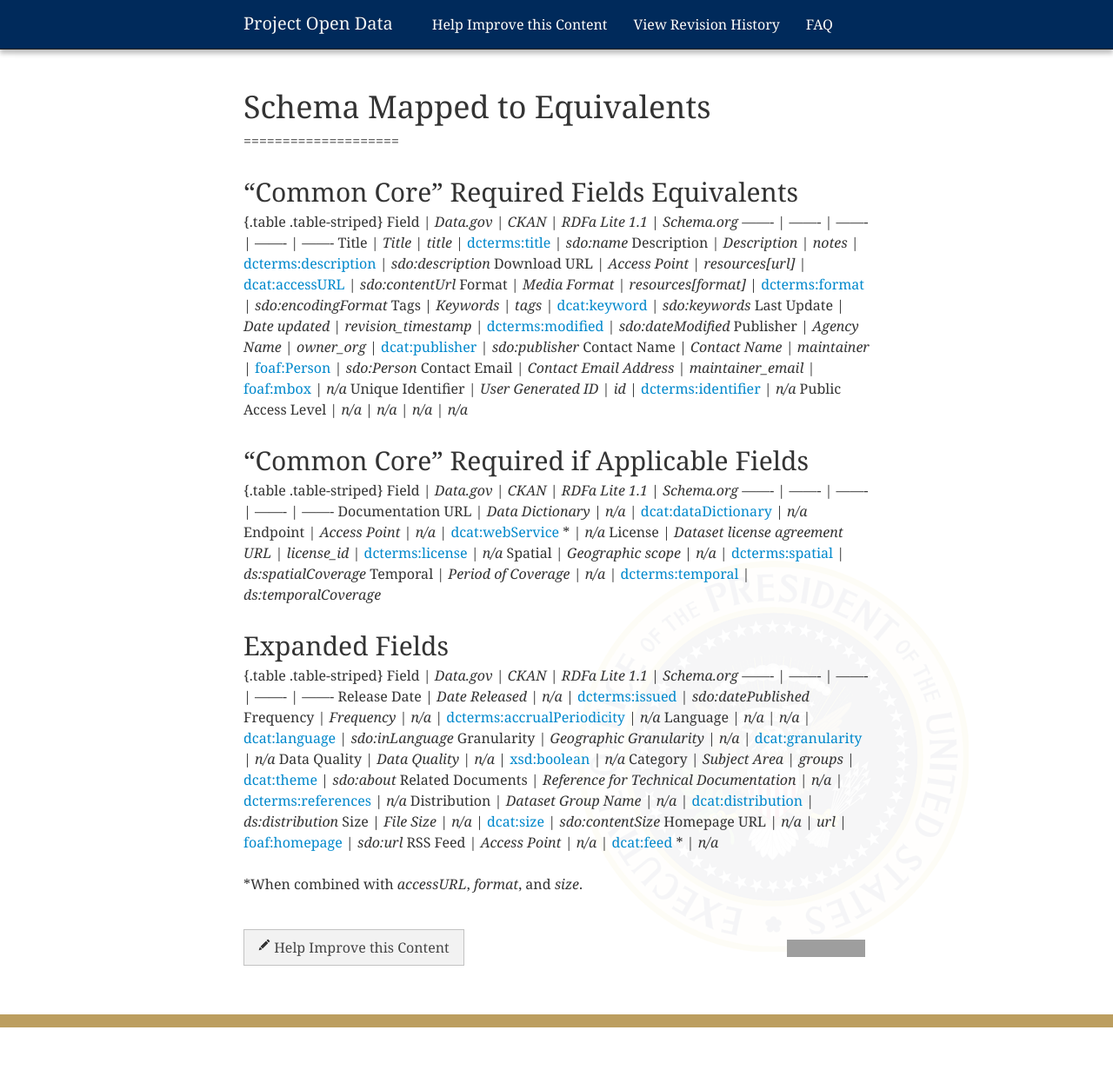
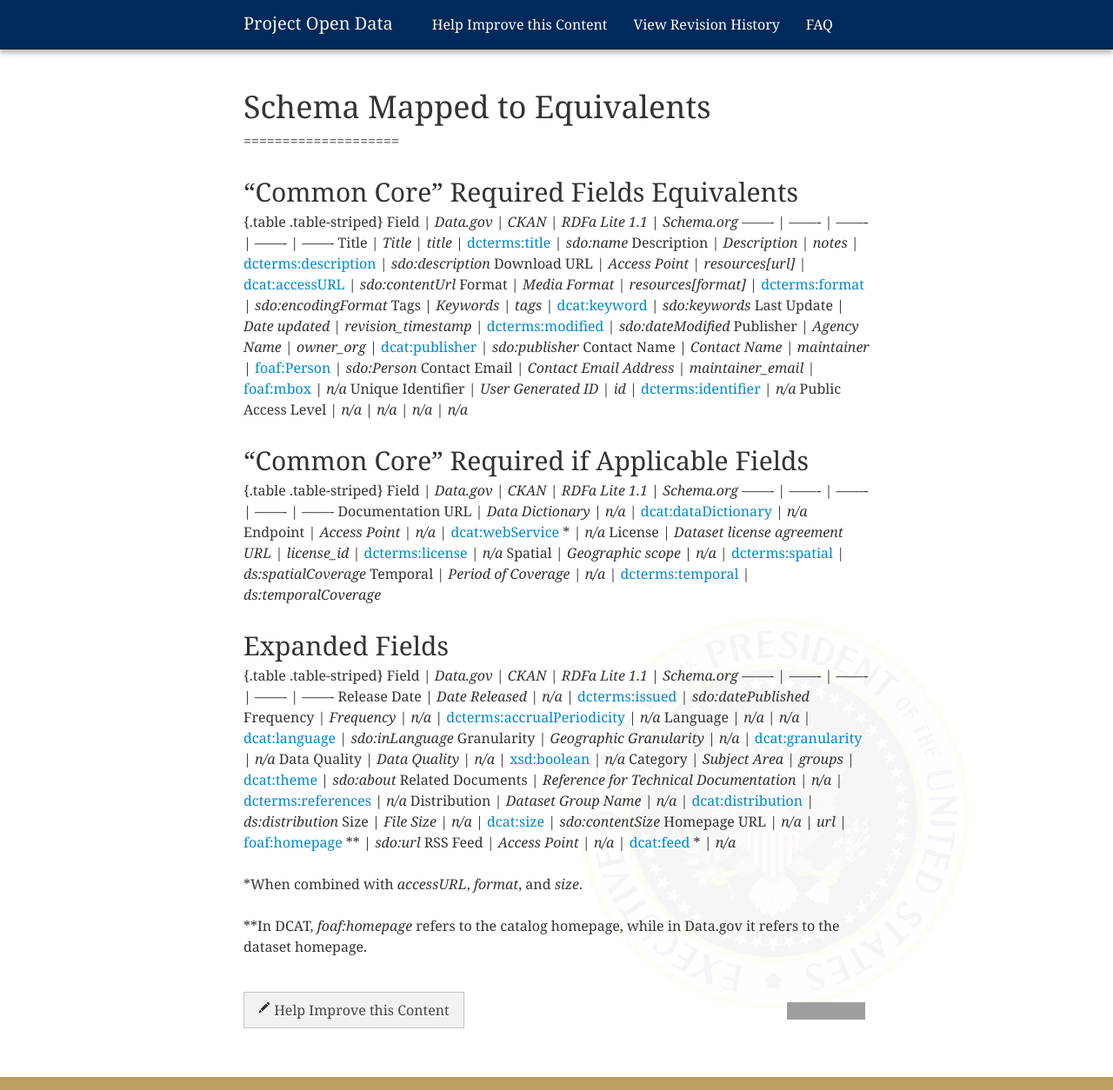
Before and after one commit to gbinal/p-o-d.github.com, a Jekyll site: the page built from data-dot-gov-map.md, in a window 1280 px wide and 1254 px high. Shown: the whole window at 87% size. Built offline with Jekyll 4.4.1, drawn with Linux system fonts in a browser that asks for light colours; nearby versions of some CDN libraries; grey boxes are pictures that could not be loaded.

Commit message:
Added clarifying note to foaf:homepage

```diff
--- a/data-dot-gov-map.md
+++ b/data-dot-gov-map.md
@@ -53,7 +53,9 @@ Category            | *Subject Area*          | *groups*                | [dcat:
 Related Documents   | *Reference for Technical Documentation* | *n/a*                | [dcterms:references](http://www.w3.org/TR/vocab-dcat/#property--related-documents) | *n/a*
 Distribution        | *Dataset Group Name*    | *n/a*                | [dcat:distribution](http://www.w3.org/TR/vocab-dcat/#property--dataset-distribution) | *ds:distribution*
 Size                | *File Size*             | *n/a*                | [dcat:size](http://www.w3.org/TR/vocab-dcat/#property--size) | *sdo:contentSize*
-Homepage URL        | *n/a*	                  | *url*                | [foaf:homepage](http://www.w3.org/TR/vocab-dcat/#property--homepage)  | *sdo:url*
+Homepage URL        | *n/a*	                  | *url*                | [foaf:homepage](http://www.w3.org/TR/vocab-dcat/#property--homepage) \*\*  | *sdo:url*
 RSS Feed            | *Access Point*          | *n/a*                | [dcat:feed](http://www.w3.org/TR/vocab-dcat/#Class:_Feed) \*  | *n/a*
 
 \*When combined with _accessURL_, _format_, and _size_.
+
+\*\*In DCAT, *foaf:homepage* refers to the catalog homepage, while in Data.gov it refers to the dataset homepage.
```
